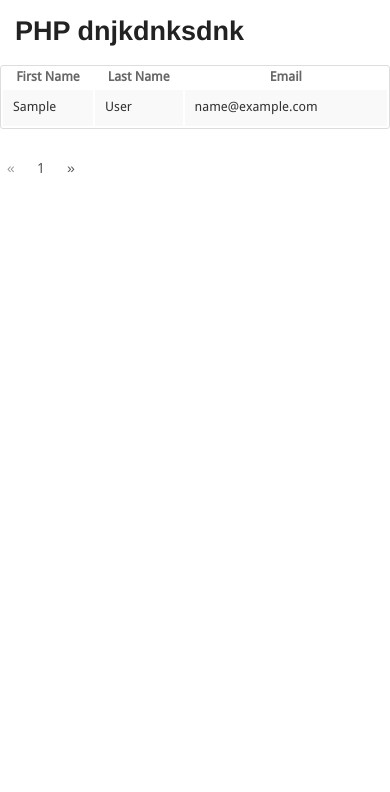
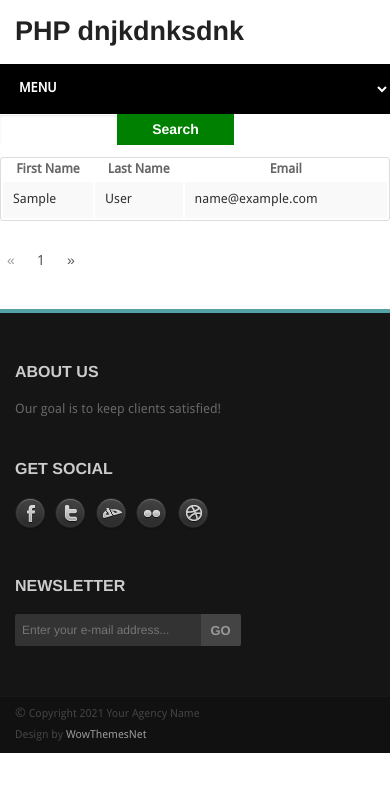
Before and after one commit to taimurkhan911/learn-php, a PHP site: page /show.php in a window 390 px wide. Shown: the top 792 px of the page. Run offline with PHP 8.4, Linux system fonts and the light colour scheme; tables that the repository leaves empty or names only in its code hold one stand-in row (values such as "Sample post"); data that the repository does not hold is empty.

Commit message:
done with pagination search

```diff
--- a/Classes/QueryClass.php
+++ b/Classes/QueryClass.php
@@ -24,12 +24,16 @@ protected $total_pages;
       $this->connecting= new connection();
       $this->Dbconn=$this->connecting->Dbconnection();
     }
+
+
   function query_data($sqlQuery)
     {
      $this->sqlQuery=$sqlQuery;
      $this->result=mysqli_query($this->Dbconn, $this->sqlQuery) or trigger_error(mysqli_error($this->Dbconn));
      return  $this->result;
     }
+
+
  function pagination_elements()
     {
     $this->results_per_page = 10;
@@ -45,6 +49,17 @@ protected $total_pages;
 
      $start_from_lim=($this->page-1)*$this->results_per_page;
      return $start_from_lim;
+    }
+
+    function pagination()
+    {
+        $this->sqlQuery = 'SELECT * FROM '.$this->tblName.' order by id';
+        $this->result =$this->query_data($this->sqlQuery);
+        $this->Total_records =mysqli_num_rows($this->result);
+        $this->total_pages= ceil($this->Total_records/$this->results_per_page);
+
+        return $this->total_pages;
+
     }
 
  function SelectSingle($select_item,$cond_email)
@@ -67,16 +82,14 @@ protected $total_pages;
         return $menu;
     }
 
-
-
-function SelectAll()
+function SelectAll($search_word)
     {
 
         $menu = array();
 
         $this->start_from=$this->pagination_elements();
 
-        $this->sqlQuery = 'SELECT * FROM '.$this->tblName.' order by id ASC LIMIT '.$this->start_from.','.$this->results_per_page;
+        $this->sqlQuery = 'SELECT * FROM '.$this->tblName.' WHERE email Like "%'.$search_word.'%" OR first_name Like "%'.$search_word.'%" OR last_name Like "%'.$search_word.'%"  order by id ASC LIMIT '.$this->start_from.','.$this->results_per_page;
         $this->result =$this->query_data($this->sqlQuery);
 
         while($row=mysqli_fetch_assoc($this->result))
@@ -94,16 +107,7 @@ function SelectAll()
         return $menu;
     }
 
-function pagination()
-    {
-        $this->sqlQuery = 'SELECT * FROM '.$this->tblName.' order by id';
-        $this->result =$this->query_data($this->sqlQuery);
-        $this->Total_records =mysqli_num_rows($this->result);
-        $this->total_pages= ceil($this->Total_records/$this->results_per_page);
 
-        return $this->total_pages;
-
-    }
 
 function login($user_email,$user_password)
     {
--- a/Layout/main_header.php
+++ b/Layout/main_header.php
@@ -17,6 +17,7 @@
 <link rel="stylesheet" href="stylesheets/skins/blue.css">
 <!-- skin color -->
 <link rel="stylesheet" href="stylesheets/responsive.css">
+
 <!-- IE Fix for HTML5 Tags -->
 <!--[if lt IE 9]>
     <script src="http://html5shiv.googlecode.com/svn/trunk/html5.js"></script>
--- a/show.php
+++ b/show.php
@@ -1,19 +1,29 @@
+
 <?php
 include "Layout/main_header.php"
 ?>
-
-
+<div class="row">
+<form action="show.php" method="POST">
+  <div class="col-sm-4" style="width:30%; float:left ">
+<input type="text" name="search_word">
+</div>
+<div class="col-sm-4" style="width:30%; float:left ">
+<input type="submit" name="btn_search" value="Search" class="button" style="background-color:green"/>
+</div>
+</form>
+</div>
+<div class="row">
 <?php
 ///include "Classes/QueryClass.php";
-
+$keyword=isset($_POST['search_word'])?$_POST['search_word']:'';
 spl_autoload_register(function ($class_name) {
     include 'Classes/'.$class_name.'.php';
 });
 $tt="tbl_user";
 $QueryObj =new QueryClass();
 
-$data=$QueryObj->SelectAll();
-//echo "<input type='text'>";
+$data=$QueryObj->SelectAll($keyword);
+
 echo "<table style='width: 100%;'>";
 echo "<tr><th>First Name</th><th>Last Name</th><th>Email</th></tr>";
   foreach($data as $x => $x_value)
@@ -27,16 +37,8 @@ echo "<tr><th>First Name</th><th>Last Name</th><th>Email</th></tr>";
 echo "</table>";
 $__pagination=$QueryObj->pagination();
 ?>
-<!--echo "<div class='pagination'>";
-echo "  <a href='#'>&laquo;</a>";
-for($i=1; $i<=$__pagination; $i++)
-{
-  echo '<a href="show.php?page='.$i.'">'.$i.'</a>';
-}
-echo " <a href='#'>&raquo;</a>";
-echo "</div>";
-*/
--->
+
+</div>
 <div class="row" style="align:center; width: 50%;">
 
 
@@ -55,3 +57,12 @@ echo '<li class="arrow"><a href="show.php?page='.$i--.'">&raquo;</a></li>';
 ?>
 </ul>
 </div>
+
+<?php
+include "Layout/Footer.php";
+/* JAVASCRIPTS
+================================================== -->
+<!-- Javascript files placed here for faster loading -->*/
+
+include "javascripts/addJavascriptFiles.php";
+?>
```
Also changed, not shown: stylesheets/responsive.css (line endings or trailing spaces).
